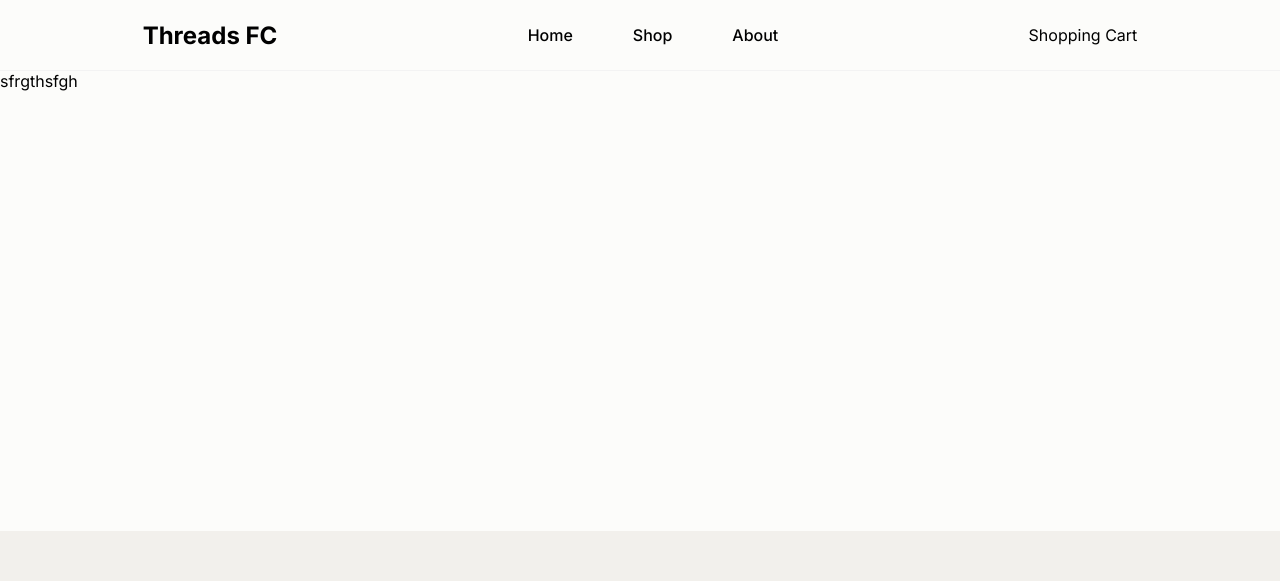
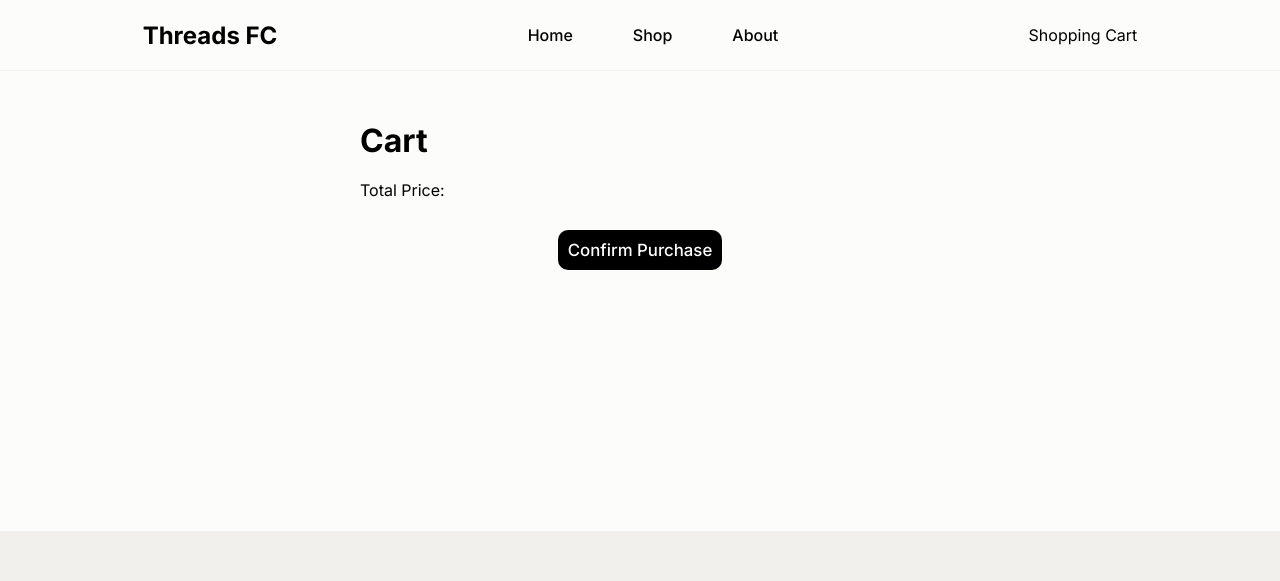
Before and after one commit to MartinGV10/Shopping, a React (Vite) app: page /checkout in a window 1280 px wide. Shown: the top 581 px of the page. Built offline with nearby package versions, Linux system fonts and the light colour scheme.

Commit message:
Added cart functionality

```diff
--- a/src/CSS/Checkout.css
+++ b/src/CSS/Checkout.css
@@ -0,0 +1,70 @@
+.cart {
+    display: flex;
+    align-items: center;
+    flex-direction: column;
+    justify-content: center;
+    /* background-color: red; */
+    padding: 20px;
+}
+
+.cart-list {
+    /* background-color: green; */
+    width: 50%;
+    display: flex;
+    flex-direction: column;
+    padding: 30px;
+    gap: 20px;
+}
+
+.cart-item {
+    display: flex;
+    justify-content: space-between;
+    /* align-items: flex-start; */
+    align-items: center;
+}
+
+.cart-right {
+    text-align: right;
+}
+
+.cart-left {
+    display: flex;
+    justify-content: center;
+    gap: 20px;
+    align-items: center;
+}
+
+.cart-left img {
+    background-color: rgba(242, 240, 236);
+    width: 75px;
+    border-radius: 10px;
+    padding: 5px;
+    box-sizing: content-box;
+}
+
+.quant {
+    color: #2c2a27;
+    opacity: 0.75;
+}
+
+.continue {
+    background-color: black;
+    color: white;
+    border: none;
+    padding: 10px;
+    border-radius: 10px;
+    transition: 0.2s all;
+    cursor: pointer;
+    font-weight: 500;
+    font-size: 1.05rem;
+}
+
+.continue:hover {
+    background-color: #2c2a27;
+    transform: translateY(-2px);
+}
+
+.check-tit {
+    font-weight: 500;
+    font-size: 1.1rem;
+}
--- /dev/null
+++ b/src/CartContext.jsx
@@ -0,0 +1,50 @@
+import { createContext, useState, useContext } from "react";
+
+const CartContext = createContext(null)
+
+export function CartProvider({ children }) {
+    const [cart, setCart] = useState([])
+
+    const addToCart = (item, num) => {
+        setCart(prev => {
+            const existing = prev.find(x => x.id == item.id)
+            if (existing) {
+                return prev.map(x => x.id == item.id ? {...x, num: x.num + num} : x)
+            }
+            return [...prev, {id: item.id, item, num}]
+        })
+    }
+
+    const increaseQuantity = (id) => {
+        setCart(prev => prev.map(x => x.id == id ? {...x, num: x.num + 1} : x))
+    }
+
+    const decreaseQuantity = (id) => {
+        setCart(prev => prev.map(x => {
+            if (x.id == id) {
+                if (x.num > 1) {
+                    return {...x, num: x.num - 1}
+                } else {
+                    return null // will be filtered out
+                }
+            }
+            return x
+        }).filter(x => x !== null))
+    }
+
+    const setQuantity = (id, num) => {
+        if (num <= 0) {Quantity, set
+            setCart(prev => prev.filter(x => x.id != id))
+        } else {
+            setCart(prev => prev.map(x => x.id == id ? {...x, num} : x))
+        }
+    }
+
+    return (
+        <CartContext.Provider value={{ cart, addToCart, increaseQuantity, decreaseQuantity, setCart }}>
+            {children}
+        </CartContext.Provider>
+    )
+}
+
+export const useCart = () => useContext(CartContext)
--- a/src/Checkout.jsx
+++ b/src/Checkout.jsx
@@ -1,9 +1,67 @@
+import { useEffect, useState } from 'react'
 import './CSS/Checkout.css'
+import { useCart } from './CartContext'
 
 function Checkout() {
+    const {cart, increaseQuantity, decreaseQuantity, setQuantity} = useCart()
+
+    const [total, setTotal] = useState(0)
+
+    // useEffect(() => {
+    //     setTotal()
+    // }, [cart])
+
+    // const [count, setCount] = useState(1)
+
+    // const handleCount = (e) => {
+    //     setCount(e)
+    // }
+
+
     return (
         <>
-        sfrgthsfgh
+        <div className="cart">
+            <div className="cart-list">
+                <h1>Cart</h1>
+                {cart.map(({ id, item, num }) => (
+                    <div className="cart-item" key={id}>
+                        <div className="cart-left">
+                            <img src={item.thumbnail} alt="" />
+                            <p className='check-tit'>{item.title}</p>
+
+                        </div>
+
+                        <div className="cart-right">
+                            <p className="price"><span className="discount">${(item.price * num)}</span> ${(item.price * (1 - (item.discountPercentage/100)) * num).toFixed(2)}</p>
+                            {/* <p className='quant'>Quantity: {num}</p> */}
+                            {/* <input type="number" className="quant" value={num}/> */}
+                        </div>
+
+                        <div className="inputs">
+                            <button className="addsub" onClick={() => increaseQuantity(id)}>+</button>
+
+                            <input type="number" min={0} onKeyDown={(e) => { if (e.key === '-') e.preventDefault(); }} onChange={(e) => {
+                                const newNum = parseInt(e.target.value) || 0
+                                setQuantity(id, newNum)
+                            }} value={num}/>
+
+                            <button className="addsub" onClick={() => decreaseQuantity(id)}>-</button>
+
+                        </div>
+                    </div>
+                ))}
+
+                <div className="total-price">
+                    <p>Total Price: </p>
+                </div>
+            </div>
+
+            <button className='continue' onClick={() => {
+                if (cart.length === 0) {
+                    console.log('hi')
+                }
+            }}>Confirm Purchase</button>
+        </div>
         </>
     )
 }
--- a/src/Item.jsx
+++ b/src/Item.jsx
@@ -1,8 +1,10 @@
-import { useState } from "react"
+import { useEffect, useState } from "react"
 import { useLocation, useParams } from "react-router"
 import useCategory from "./useCategory"
 import UseImages from "./useImages"
 import './CSS/Item.css'
+import { useNavigate } from "react-router"
+import { useCart } from "./CartContext"
 
 function Item() {
     const { state } = useLocation()
@@ -21,6 +23,28 @@ function Item() {
             year: "numeric",
         });
     };
+
+    const [cartList, setCartList] = useState({})
+
+    // const addToCart = (thing, num) => {
+    //     setCartList(prev => ({
+    //         ...prev,
+    //         [thing]: num
+    //     }))
+
+    // }
+
+    // const navigate = useNavigate()
+    const { addToCart } = useCart()
+
+    const handleAdd = () => {
+        addToCart(selected, count)
+        // navigate('/checkout')
+    }
+
+    // useEffect(() => {
+    //     console.log(cartList)
+    // }, [cartList])
 
     return (
         <>
@@ -71,7 +95,7 @@ function Item() {
                             }}>-</button>
 
                         </div>
-                        <button className="link" onClick={console.log(count)}>Add to Cart</button>
+                        <button className="link" onClick={() => {console.log(count); handleAdd()}}>Add to Cart</button>
 
 
                     </div>
--- a/src/main.jsx
+++ b/src/main.jsx
@@ -4,11 +4,14 @@ import './CSS/index.css'
 import App from './App.jsx'
 import { createBrowserRouter, RouterProvider } from 'react-router'
 import routes from './Routes.jsx'
+import { CartProvider } from './CartContext.jsx'
 
 const router = createBrowserRouter(routes)
 
 createRoot(document.getElementById('root')).render(
   <StrictMode>
-    <RouterProvider router={router} />
+    <CartProvider>
+      <RouterProvider router={router} />
+    </CartProvider>
   </StrictMode>,
 )
```
